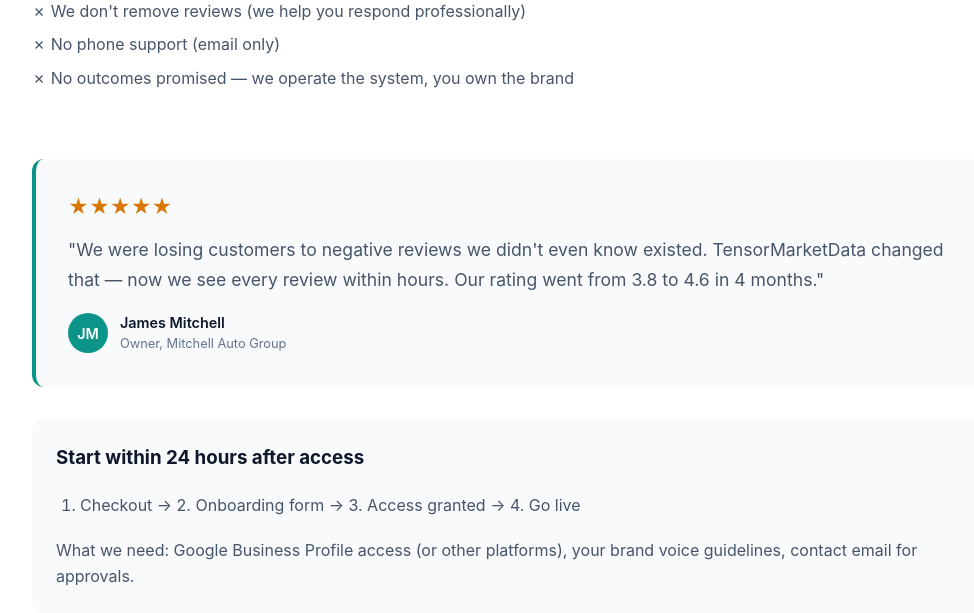
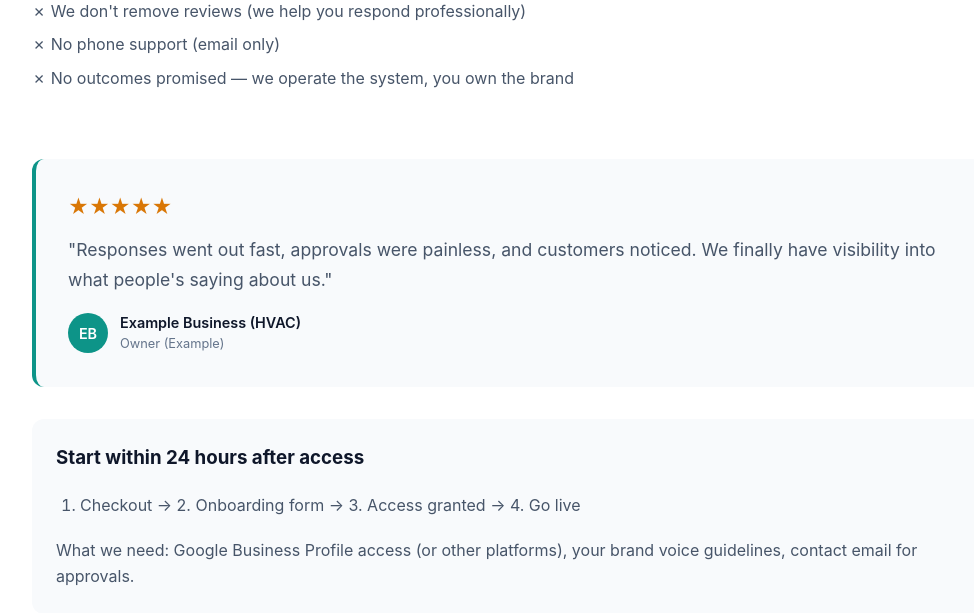
Before and after one commit to Hexy888/TensorMarketData, a FastAPI app: page /pricing in a window 1280 px wide. Shown: the part 1459-2072 px from the top of the page, without its empty margins (132-1106 px from the left). Run offline with FastAPI, Linux system fonts and the light colour scheme.

Commit message:
Safe testimonial: Example Business (HVAC), no metrics

```diff
--- a/templates/index.html
+++ b/templates/index.html
@@ -687,11 +687,11 @@
             <h2 style="text-align: center; margin-bottom: var(--space-12); font-size: 2rem; color: var(--text-primary);">Trusted by businesses that care about their reputation</h2>
             <div class="testimonial-card" style="max-width: 700px; margin: 0 auto; background: var(--surface-card); padding: var(--space-8); border-radius: var(--radius-lg); box-shadow: var(--shadow-md);">
                 <div style="color: var(--warning); font-size: 1.25rem; margin-bottom: var(--space-4);">★★★★★</div>
-                <p style="font-size: 1.125rem; line-height: 1.8; color: var(--text-secondary); margin-bottom: var(--space-6);">"We were losing customers to negative reviews we didn't even know existed. TensorMarketData changed that — now we see every review within hours and can respond before small issues become big problems."</p>
+                <p style="font-size: 1.125rem; line-height: 1.8; color: var(--text-secondary); margin-bottom: var(--space-6);">"Responses went out fast, approvals were painless, and customers noticed. We finally have visibility into what people's saying about us."</p>
                 <div style="display: flex; align-items: center; gap: var(--space-4);">
-                    <div style="width: 48px; height: 48px; background: var(--accent-primary); border-radius: var(--radius-full); display: flex; align-items: center; justify-content: center; color: white; font-weight: 600; font-size: 1.125rem;">AB</div>
+                    <div style="width: 48px; height: 48px; background: var(--accent-primary); border-radius: var(--radius-full); display: flex; align-items: center; justify-content: center; color: white; font-weight: 600; font-size: 1.125rem;">EB</div>
                     <div>
-                        <div style="font-weight: 600; color: var(--text-primary);">Example Business</div>
+                        <div style="font-weight: 600; color: var(--text-primary);">Example Business (HVAC)</div>
                         <div style="color: var(--text-muted); font-size: 0.875rem;">Owner (Example)</div>
                     </div>
                 </div>
--- a/templates/pricing.html
+++ b/templates/pricing.html
@@ -160,12 +160,12 @@
         <!-- Testimonial on Pricing -->
         <div style="background: var(--bg-secondary); padding: 32px; border-radius: 12px; margin: 32px 0; border-left: 4px solid var(--accent-primary);">
             <div style="color: #D97706; font-size: 1.25rem; margin-bottom: 12px;">★★★★★</div>
-            <p style="font-size: 1.1rem; line-height: 1.7; color: var(--text-secondary); margin-bottom: 16px;">"We were losing customers to negative reviews we didn't even know existed. TensorMarketData changed that — now we see every review within hours. Our rating went from 3.8 to 4.6 in 4 months."</p>
+            <p style="font-size: 1.1rem; line-height: 1.7; color: var(--text-secondary); margin-bottom: 16px;">"Responses went out fast, approvals were painless, and customers noticed. We finally have visibility into what people's saying about us."</p>
             <div style="display: flex; align-items: center; gap: 12px;">
-                <div style="width: 40px; height: 40px; background: var(--accent-primary); border-radius: 50%; display: flex; align-items: center; justify-content: center; color: white; font-weight: 600; font-size: 0.9rem;">JM</div>
+                <div style="width: 40px; height: 40px; background: var(--accent-primary); border-radius: 50%; display: flex; align-items: center; justify-content: center; color: white; font-weight: 600; font-size: 0.9rem;">EB</div>
                 <div>
-                    <div style="font-weight: 600; color: var(--text-primary); font-size: 0.9rem;">James Mitchell</div>
-                    <div style="color: var(--text-muted); font-size: 0.8rem;">Owner, Mitchell Auto Group</div>
+                    <div style="font-weight: 600; color: var(--text-primary); font-size: 0.9rem;">Example Business (HVAC)</div>
+                    <div style="color: var(--text-muted); font-size: 0.8rem;">Owner (Example)</div>
                 </div>
             </div>
         </div>
```
